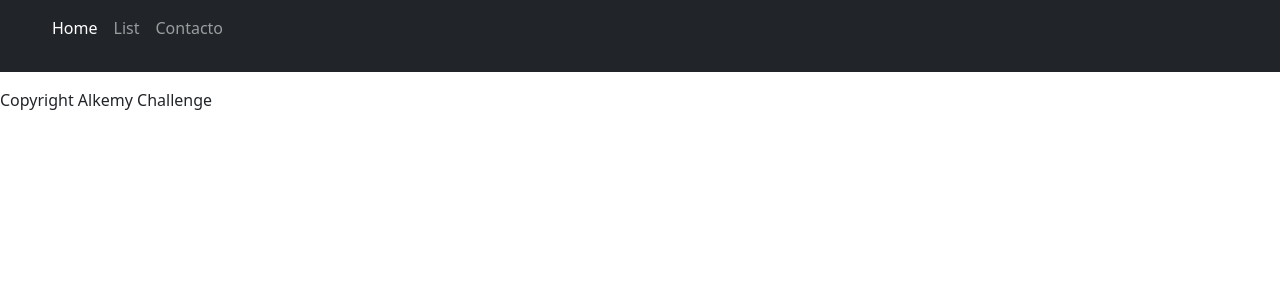
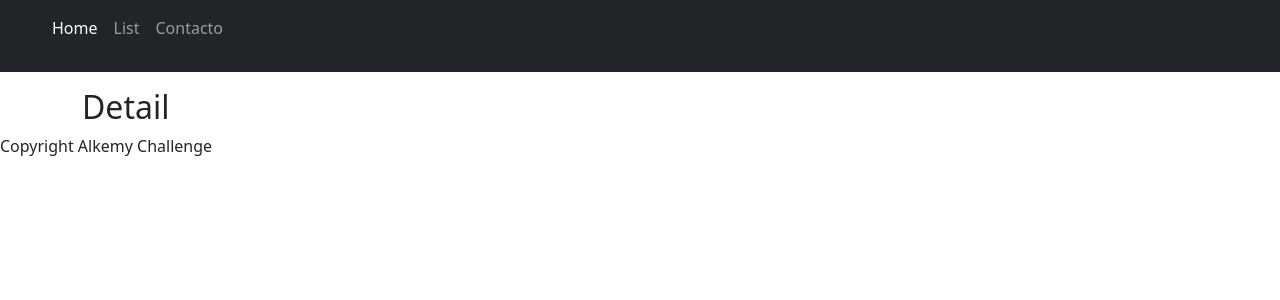
Before and after one commit to AndresHiguitaAMG/Alkemy-Challenge-S.U, a React (Create React App) app: page /detail in a window 1280 px wide. Shown: the top 300 px of the page. Built offline with nearby package versions, Linux system fonts and the light colour scheme.

Commit message:
new change

```diff
--- a/src/App.js
+++ b/src/App.js
@@ -1,10 +1,11 @@
 import React from 'react';
 import { Switch, Route } from 'react-router-dom';
 import './css/bootstrap.min.css';
-import Login from "./components/Login/Login";
-import List from './components/List/List';
-import Header from './components/Header/Header';
-import Footer from './components/Footer/Footer';
+import Login from "./components/Login";
+import List from './components/List';
+import Header from './components/Header';
+import Footer from './components/Footer';
+import Detail from './components/Detail';
 
 function App() {
   return (
@@ -14,6 +15,7 @@ function App() {
         <Switch>
           <Route exact path='/' component={Login} />
           <Route path='/list' component={List} />
+          <Route path='/detail' component={Detail}/>
         </Switch>
       </div>
       <Footer />
--- /dev/null
+++ b/src/components/Detail.jsx
@@ -0,0 +1,9 @@
+import React from 'react'
+
+const Detail = () => {
+  return (
+    <h2>Detail</h2>
+  )
+}
+
+export default Detail
--- a/src/components/List/List.jsx
+++ b/src/components/List.jsx
@@ -1,6 +1,8 @@
 import { Link, Redirect  } from 'react-router-dom';
 import { React , useEffect, useState } from 'react';
 import axios from 'axios';
+import swal from '@sweetalert/with-react';
+
 
 const List = () => {
   const [ movieList, setMovieList ] = useState([]);
@@ -12,6 +14,8 @@ const List = () => {
     .then(response => {
       const myData = response.data;
       setMovieList(myData.results);
+    }).catch(error => {
+     swal(<h2>Hubó un error, intenta de nuevo</h2>);
     })
   }, [setMovieList]);
   console.log(movieList);
@@ -31,7 +35,7 @@ const List = () => {
                 <div className="card-body">
                   <h5 className="card-title">{element.title.substring(0,30)}...</h5>
                   <p className="card-text">{element.overview.substring(0, 110)}...</p>
-                  <Link to={"/"} className="btn btn-primary">Go somewhere</Link>
+                  <Link to={`/detail?movieId${element.id}`} className="btn btn-primary">Go somewhere</Link>
                 </div>
               </div>
             </div>
```
Also changed, not shown: src/components/Footer.jsx (renamed from src/components/Footer/Footer.jsx), src/components/Header.jsx (renamed from src/components/Header/Header.jsx), src/components/Login.jsx (renamed from src/components/Login/Login.jsx).
